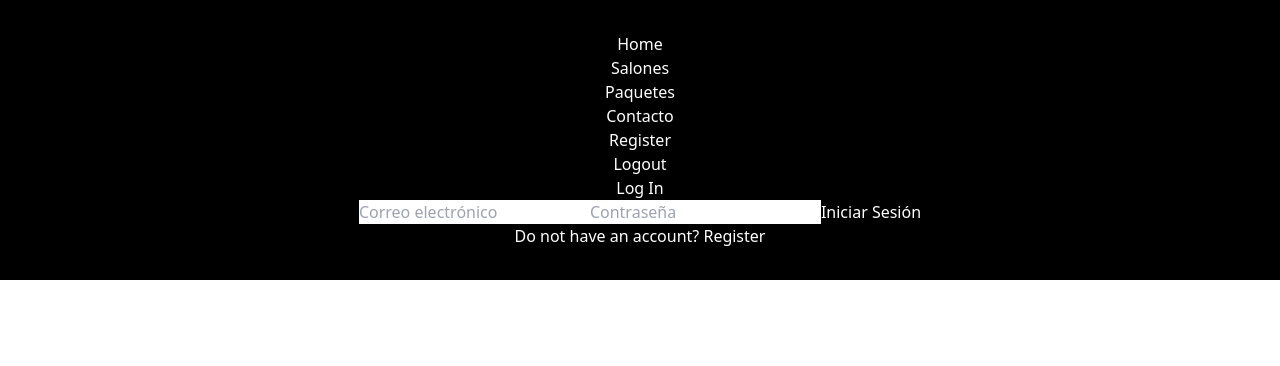
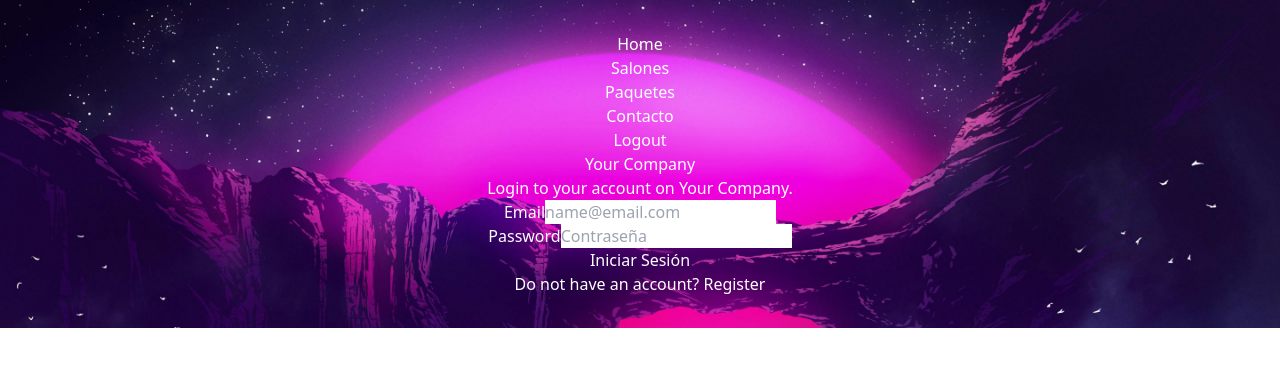
Before and after one commit to Albertscpv/reserve-seat-beta, a React (Vite) app in the folder reserve-it/: page /userRegister in a window 1280 px wide. Shown: the top 366 px of the page. Built offline with nearby package versions, Linux system fonts and the light colour scheme; no server answers.

Commit message:
modified login/register form

```diff
--- a/reserve-it/src/App.css
+++ b/reserve-it/src/App.css
@@ -1,5 +1,6 @@
 #root{
-    background: #000;
+    background: url(./assets/wallhaven-l8x1pr.jpg);
+    background-size: cover;
     color: white;
     padding: 2rem;
     text-align: center;
--- a/reserve-it/src/components/NavBar.tsx
+++ b/reserve-it/src/components/NavBar.tsx
@@ -7,7 +7,6 @@ const NavBar = () => {
         {title: 'Salones', path: '/Salones'},
         {title: 'Paquetes', path: '/Paquetes'},
         {title: 'Contacto', path: '/Contacto'},
-        {title: 'Register', path: '/userRegister'}
     ];
     return(
         <>
--- a/reserve-it/src/pages/UserRegister.tsx
+++ b/reserve-it/src/pages/UserRegister.tsx
@@ -41,27 +41,44 @@ const AuthPage = () => {
   };
 
   return (
+    <div className='flex flex-col w-full md:w-1/2 xl:w-2/5 2xl:w-2/5 3xl:w-1/3 mx-auto p-8 md:p-10 2xl:p-12 3xl:p-14 bg-[#ffffff]/60 backdrop-blur-md  rounded-2xl shadow-xl text-black'>
+      <div className="flex flex-row justify-center gap-3 pb-4">
         <div>
-      <h1>{isRegister ? 'Register' : 'Log In'}</h1>
+            {/* image */}
+        </div>
+         <h1 className="text-3xl font-bold text-[#4B5563] text-[#4B5563] my-auto">Your Company</h1>
+    </div>
+
+      {/* <h1>{isRegister ? 'Register' : 'Log In'}</h1> */}
       {error && <p style={{ color: 'red' }}>{error}</p>}
-
-      <form className='text-black' onSubmit={isRegister ? handleRegister : handleLogin}>
+      <div className="text-sm font-light text-[#6B7280] pb-8 ">Login to your account on Your Company.</div>
+      <form className='text-black flex flex-col gap-6' onSubmit={isRegister ? handleRegister : handleLogin}>
+          <div className='pb-2'>
+            <label htmlFor="email" className='block mb-2 text-sm font-medium text-[#111827] flex justify-start'>
+              Email
+            </label>
             <input
+              className='pl-10 mb-2 bg-gray-50 text-gray-600 border focus:border-transparent border-gray-300 sm:text-sm rounded-lg ring ring-transparent focus:ring-1 focus:outline-none focus:ring-gray-400 block w-full p-2.5 rounded-l-lg py-3 px-4'
               type='email'
-          placeholder='Correo electrónico'
+              placeholder='name@email.com'
               value={email}
               onChange={(e) => setEmail(e.target.value)}
               />
+            </div>
+          <div className='pb-2'>
+        <label className='block mb-2 text-sm font-medium text-[#111827] flex justify-start' htmlFor="password">Password</label>
         <input
+          className='pl-10 mb-2 bg-gray-50 text-gray-600 border focus:border-transparent border-gray-300 sm:text-sm rounded-lg ring ring-transparent focus:ring-1 focus:outline-none focus:ring-gray-400 block w-full p-2.5 rounded-l-lg py-3 px-4'
           type='password'
           placeholder='Contraseña'
           value={password}
           onChange={(e) => setPassword(e.target.value)}
         />
-        <button className='text-white' type='submit'>{isRegister ? 'Registrarse' : 'Iniciar Sesión'}</button>
+        </div>
+        <button className='text-white mb-4 rounded-lg hover:bg-white hover:text-black transition duration-1000 p-4 bg-black' type='submit'>{isRegister ? 'Registrarse' : 'Iniciar Sesión'}</button>
       </form>
 
-      <button  onClick={toggleAuthMode}>
+      <button className='active:text-[#6B7280] transition duration-600' onClick={toggleAuthMode}>
         {isRegister ? 'Already have an account? Sign In' : 'Do not have an account? Register'}
       </button>
 
```
Also changed, not shown: reserve-it/src/App.tsx (+4 -4 lines), reserve-it/src/assets/wallhaven-3l1xy9.png (added), reserve-it/src/assets/wallhaven-l8x1pr.jpg (added). Lines whose indentation alone changed are shown as unchanged.
